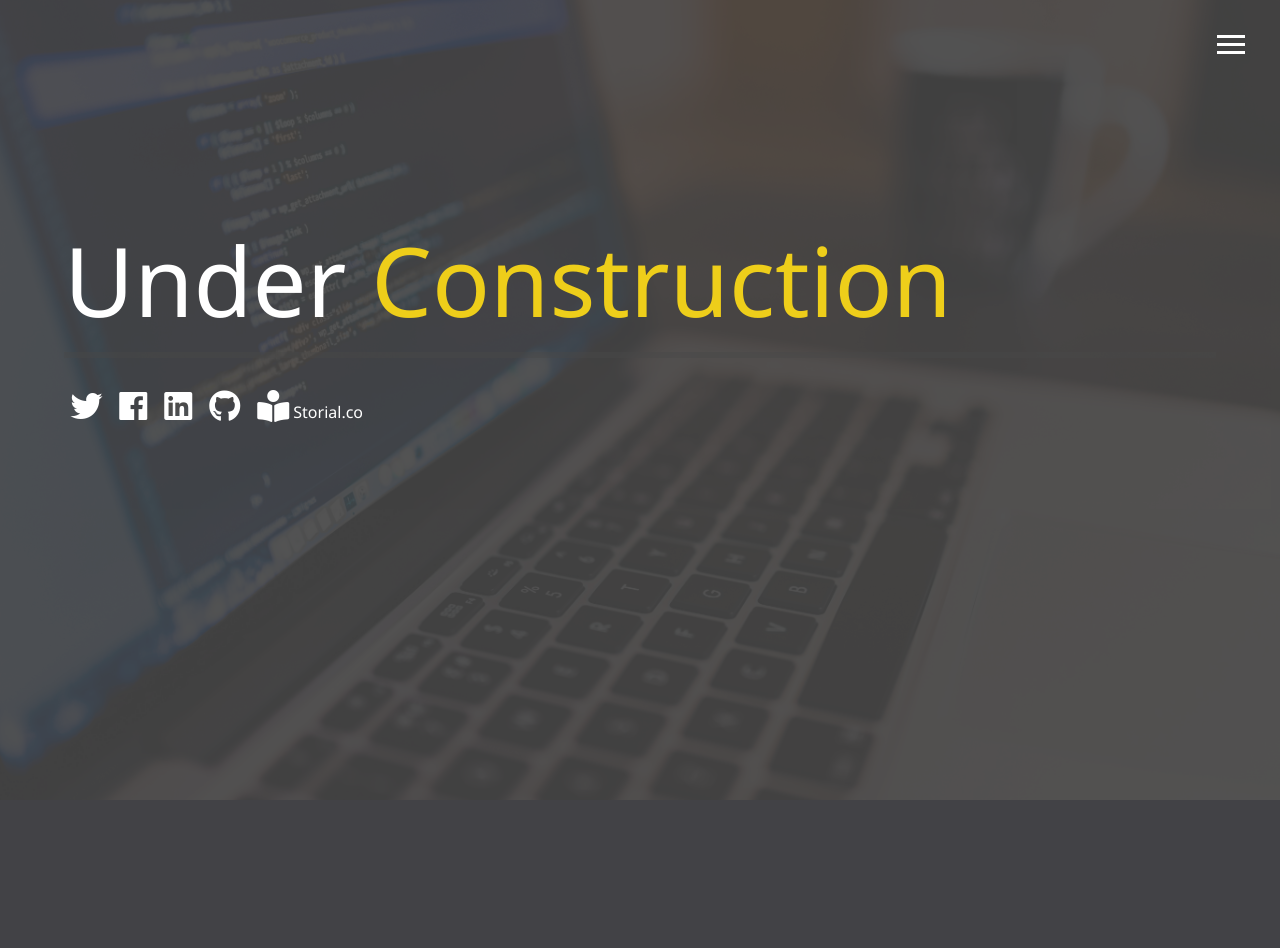
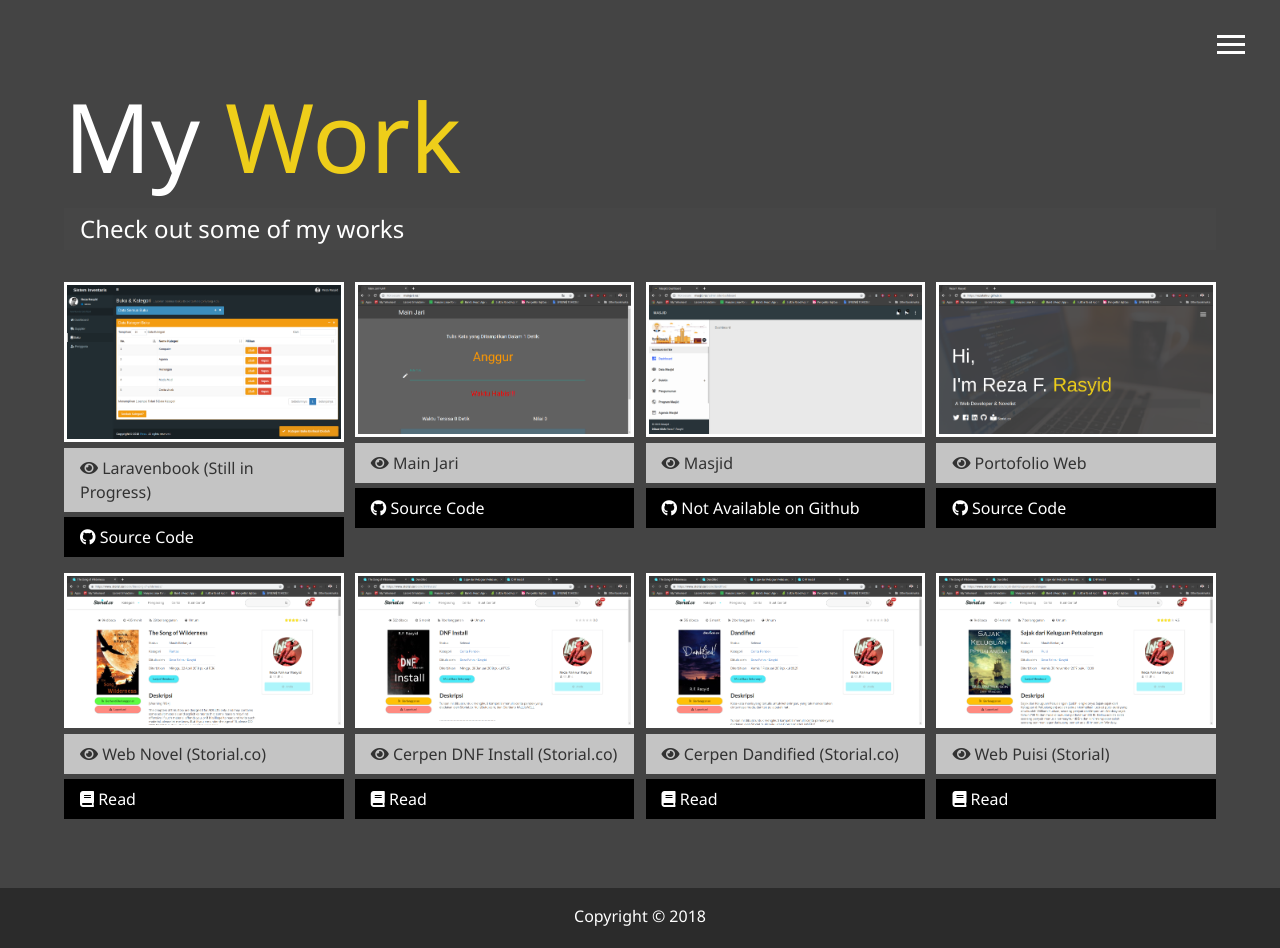
Before and after one commit to rezafahrur/rezafahrur.github.io, a PHP site: page /dist/work.html in a window 1280 px wide. Before the commit the page ends 800 px from the top, so only its background shows below. Run offline with PHP 8.4, Linux system fonts and the light colour scheme; some libraries are stand-ins or nearby versions.

Commit message:
add works page

```diff
--- a/dist/css/main.css
+++ b/dist/css/main.css
@@ -207,12 +207,49 @@ main {
       .boxes div:hover span {
         color: #000; }
 
+.projects {
+  display: grid;
+  grid-gap: 0.7rem;
+  grid-template-columns: repeat(3, 1fr); }
+  .projects img {
+    width: 100%;
+    border: 3px #fff solid; }
+    .projects img:hover {
+      opacity: 0.5;
+      border-color: #eece1a;
+      transition: all 0.5s ease-out; }
+
+.btn, .btn-light, .btn-dark {
+  display: block;
+  padding: 0.5rem 1rem;
+  border: 0;
+  margin-bottom: 0.3rem; }
+  .btn:hover, .btn-light:hover, .btn-dark:hover {
+    background: #eece1a;
+    color: set-text-color #eece1a; }
+
+.btn-light {
+  background: #c4c4c4;
+  color: #333; }
+
+.btn-dark {
+  background: black;
+  color: #fff; }
+
 #main-footer {
   text-align: center;
   padding: 1rem;
   background: #2b2b2b;
   color: #fff;
   height: 60px; }
+
+@media screen and (min-width: 1171px) {
+  .projects {
+    grid-template-columns: repeat(4, 1fr); } }
+
+@media screen and (min-width: 769px) and (max-width: 1170px) {
+  .projects {
+    grid-template-columns: repeat(3, 1fr); } }
 
 @media screen and (min-width: 541px) and (max-width: 768px) {
   align-items: center;
@@ -240,6 +277,8 @@ main {
       background-size: 150px 150px;
       width: 150px;
       height: 150px; }
+    .menu-branding .projects {
+      grid-template-columns: repeat(2, 1fr); }
   main#home h1 {
     margin-top: 15vh;
     font-size: 65px; }
@@ -331,4 +370,6 @@ main {
         background: #eece1a;
         color: #000; }
         .boxes div:hover span {
-          color: #000; } }
+          color: #000; }
+  .projects {
+    grid-template-columns: 1fr; } }
--- a/dist/work.html
+++ b/dist/work.html
@@ -11,7 +11,7 @@
   <title>My Work</title>
 </head>
 
-<body id="bg-img">
+<body>
 
   <header>
     <div class="menu-btn">
@@ -35,8 +35,8 @@
             About Me
           </a>
         </li>
-        <li class="nav-item">
-          <a href="work.html current" class="nav-link">
+        <li class="nav-item current">
+          <a href="work.html" class="nav-link">
             My Work
           </a>
         </li>
@@ -49,29 +49,120 @@
     </nav>
   </header>
 
-  <main id="home">
-    <h1 class="lg-heading">Under
-      <span class="text-secondary">Construction</span>
+  <main id="work">
+    <h1 class="lg-heading">My
+      <span class="text-secondary">Work</span>
     </h1>
-    <h2 class="sm-heading"> </h2>
-    <div class="icons">
-      <a href="https://twitter.com/reza_fahrur" target="_blank">
-        <i class="fab fa-twitter fa-2x"></i>
-      </a>
-      <a href="https://facebook.com/reza.fr" target="_blank">
-        <i class="fab fa-facebook fa-2x"></i>
-      </a>
-      <a href="https://www.linkedin.com/in/reza-rasyid" target="_blank">
-        <i class="fab fa-linkedin fa-2x"></i>
-      </a>
-      <a href="https://github.com/rezafahrur" target="_blank">
-        <i class="fab fa-github fa-2x"></i>
-      </a>
-      <a href="https://www.storial.co/book/the-song-of-wilderness/" target="_blank">
-        <i class="fa fa-book-reader fa-2x"></i> Storial.co
-      </a>
+    <h2 class="sm-heading">Check out some of my works</h2>
+    <div class="projects">
+      <div class="item">
+        <a href="#!">
+          <img src="img/laravenbook.png" alt="laravenbook">
+        </a>
+        <a href="#!" class="btn-light">
+          <i class="fas fa-eye"></i>
+          Laravenbook (Still in Progress)
+        </a>
+        <a href="https://github.com/rezafahrur/laravenbook" class="btn-dark" target="_blank">
+          <i class="fab fa-github"></i>
+          Source Code
+        </a>
+      </div>
+      <div class="item">
+        <a href="#!">
+          <img src="img/mainjari.png" alt="mainjari">
+        </a>
+        <a href="https://rezafahrur.github.io/mainJari/" class="btn-light" target="_blank">
+          <i class="fas fa-eye"></i>
+          Main Jari
+        </a>
+        <a href="https://github.com/rezafahrur/mainJari" class="btn-dark" target="_blank">
+          <i class="fab fa-github"></i>
+          Source Code
+        </a>
+      </div>
+      <div class="item">
+        <a href="#!">
+          <img src="img/masjid.png" alt="masjid">
+        </a>
+        <a href="#!" class="btn-light">
+          <i class="fas fa-eye"></i>
+          Masjid
+        </a>
+        <a href="#!" class="btn-dark">
+          <i class="fab fa-github"></i>
+          Not Available on Github
+        </a>
+      </div>
+      <div class="item">
+        <a href="#!">
+          <img src="img/portofolio.png" alt="portofolio">
+        </a>
+        <a href="https://rezafahrur.github.io/" class="btn-light" target="_blank">
+          <i class="fas fa-eye"></i>
+          Portofolio Web
+        </a>
+        <a href="https://github.com/rezafahrur/rezafahrur.github.io" class="btn-dark" target="_blank">
+          <i class="fab fa-github"></i>
+          Source Code
+        </a>
+      </div>
+      <div class="item">
+        <a href="#!">
+          <img src="img/webnovel.png" alt="The Song of Wilderness">
+        </a>
+        <a href="https://www.storial.co/book/the-song-of-wilderness/" class="btn-light" target="_blank">
+          <i class="fas fa-eye"></i>
+          Web Novel (Storial.co)
+        </a>
+        <a href="https://www.storial.co/book/the-song-of-wilderness/" class="btn-dark" target="_blank">
+          <i class="fas fa-book"></i>
+          Read
+        </a>
+      </div>
+      <div class="item">
+        <a href="#!">
+          <img src="img/dnfinstall.png" alt="dnf install">
+        </a>
+        <a href="https://www.storial.co/book/dnf-install/" class="btn-light" target="_blank">
+          <i class="fas fa-eye"></i>
+          Cerpen DNF Install (Storial.co)
+        </a>
+        <a href="https://www.storial.co/book/dnf-install/" class="btn-dark" target="_blank">
+          <i class="fas fa-book"></i>
+          Read
+        </a>
+      </div>
+      <div class="item">
+        <a href="#!">
+          <img src="img/dandified.png" alt="dandified">
+        </a>
+        <a href="https://www.storial.co/book/dandified/" class="btn-light" target="_blank">
+          <i class="fas fa-eye"></i>
+          Cerpen Dandified (Storial.co)
+        </a>
+        <a href="https://www.storial.co/book/dandified/" class="btn-dark" target="_blank">
+          <i class="fas fa-book"></i>
+          Read
+        </a>
+      </div>
+      <div class="item">
+        <a href="#!">
+          <img src="img/sajak.png" alt="sajak">
+        </a>
+        <a href="https://www.storial.co/book/sajak-dari-keluguan-petualangan/" class="btn-light" target="_blank">
+          <i class="fas fa-eye"></i>
+          Web Puisi (Storial)
+        </a>
+        <a href="https://www.storial.co/book/sajak-dari-keluguan-petualangan/" class="btn-dark" target="_blank">
+          <i class="fas fa-book"></i>
+          Read
+        </a>
+      </div>
     </div>
   </main>
+
+  <footer id="main-footer">Copyright &copy; 2018</footer>
 
   <script src="js/main.js"></script>
 </body>
--- a/scss/_mobile.scss
+++ b/scss/_mobile.scss
@@ -1,9 +1,15 @@
 //Widescreen
 @include mediaXL {
+  .projects{
+    grid-template-columns: repeat(4, 1fr);
+  }
 }
 
 //Desktops & Laptops
 @include mediaLg {
+  .projects{
+    grid-template-columns: repeat(3, 1fr);
+  }
 }
 
 //Tablet & Small Laptops
@@ -42,6 +48,10 @@
       background-size: 150px 150px;
       width: 150px;
       height: 150px;
+    }
+
+    .projects{
+      grid-template-columns: repeat(2, 1fr);
     }
   }
 
@@ -198,4 +208,8 @@
       }
     }
   }
+
+  .projects{
+    grid-template-columns: 1fr;
+  }
 }
--- a/scss/main.scss
+++ b/scss/main.scss
@@ -145,6 +145,49 @@ main {
   }
 }
 
+.projects {
+  display: grid;
+  grid-gap: 0.7rem;
+  grid-template-columns: repeat(3, 1fr);
+
+  img {
+    width: 100%;
+    border: 3px #fff solid;
+
+    &:hover {
+      opacity: 0.5;
+      border-color: $secondary-color;
+      @include easeOut;
+    }
+  }
+}
+
+
+.btn {
+  display: block;
+  padding: 0.5rem 1rem;
+  border: 0;
+  margin-bottom: 0.3rem;
+  &:hover{
+    background: $secondary-color;
+    color: set-text-color
+    ($secondary-color);
+  }
+}
+
+.btn-light{
+  @extend .btn;
+  background: lighten($primary-color, 50);
+  color: #333;
+}
+
+.btn-dark{
+  @extend .btn;
+  background: darken($primary-color, 50);
+  color: #fff;
+}
+
+
 #main-footer {
   text-align: center;
   padding: 1rem;
```
Also changed, not shown: dist/img/dandified.png (added), dist/img/dnfinstall.png (added), dist/img/laravenbook.png (added), dist/img/mainjari.png (added), dist/img/masjid.png (added), dist/img/portofolio.png (added), dist/img/sajak.png (added), dist/img/webnovel.png (added).
